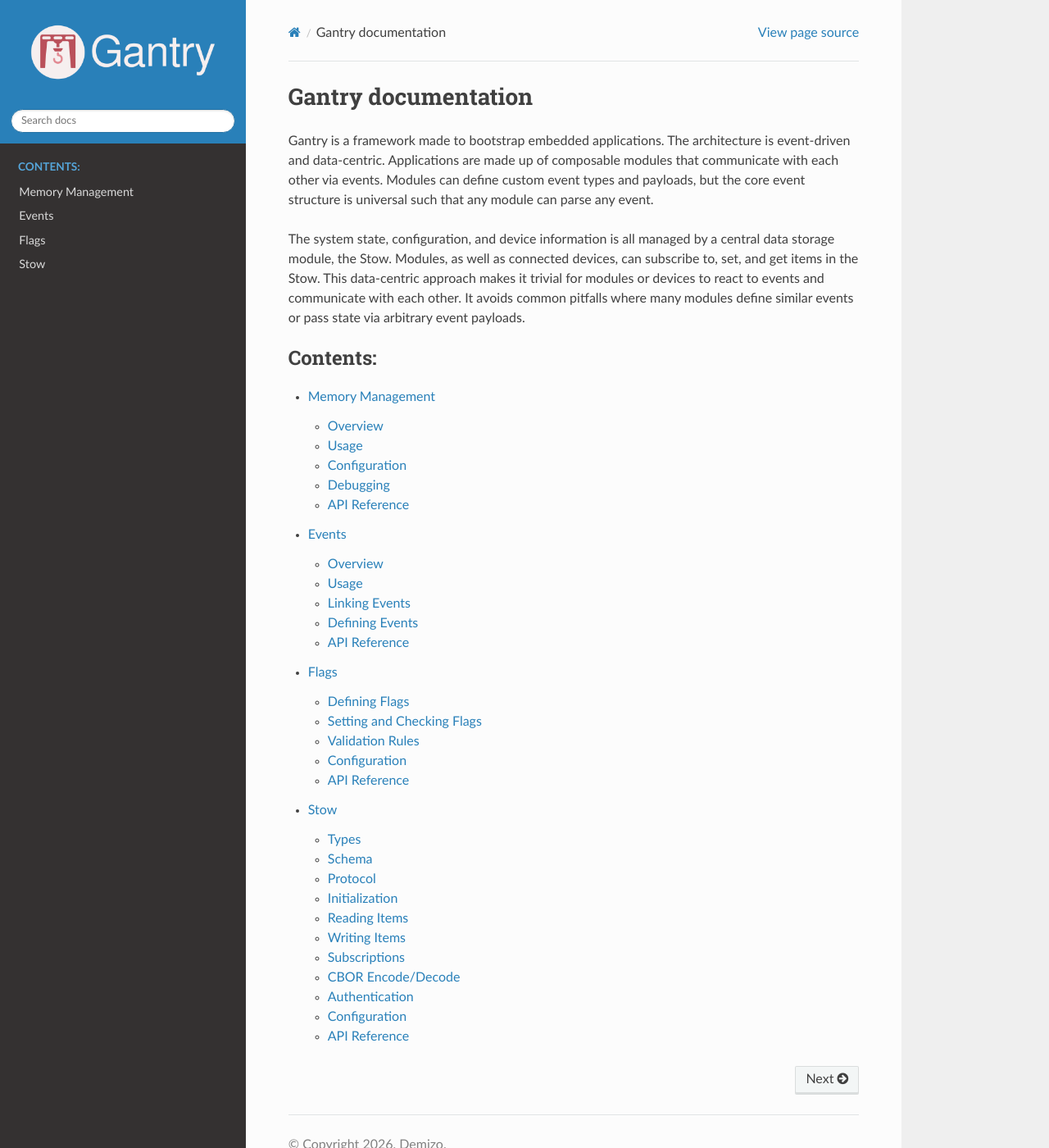
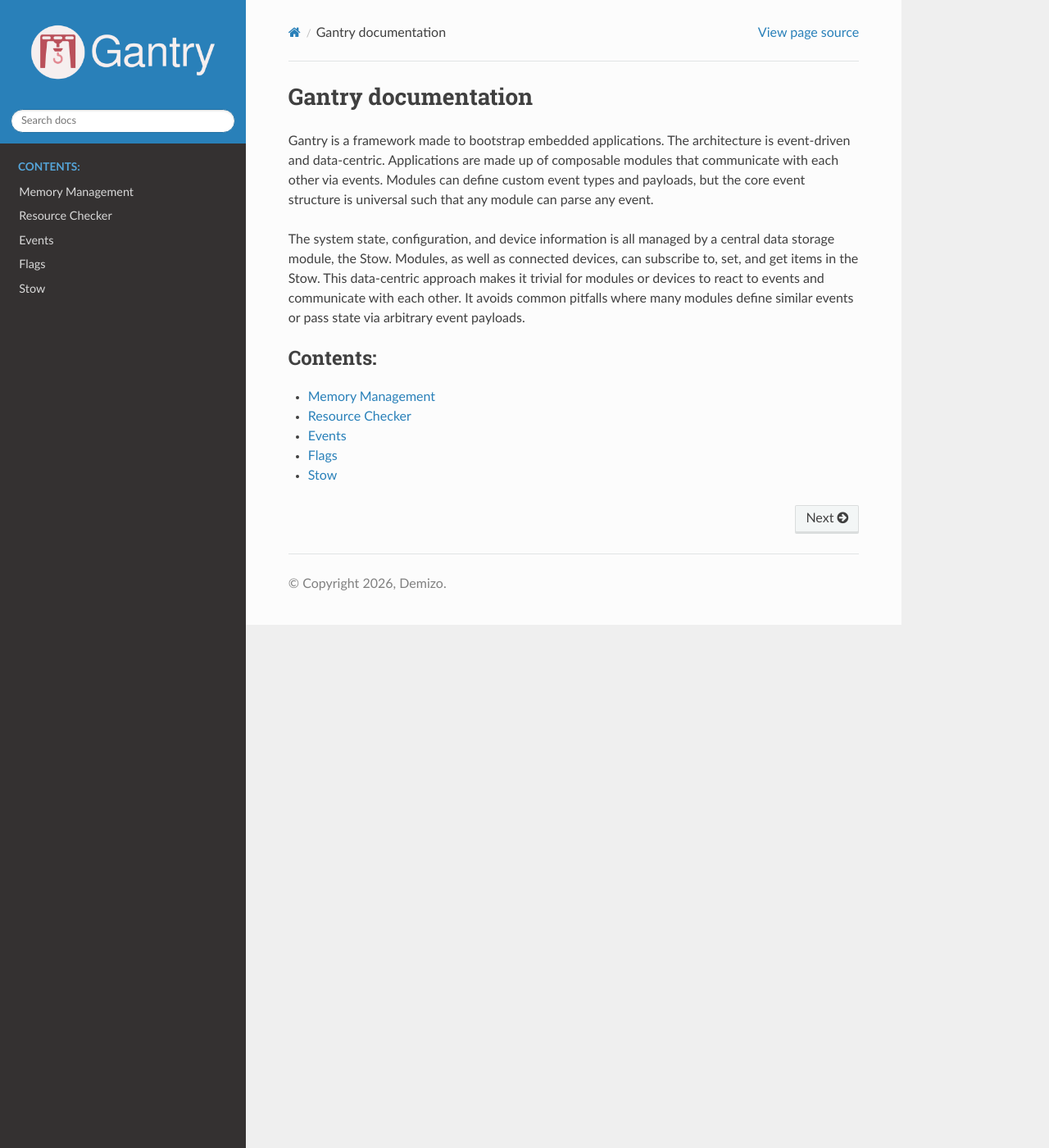
Before and after one commit to Demizo/Gantry, a Sphinx documentation site: the page built from docs/source/index.rst, in a window 1280 px wide and 1400 px high. Shown: the whole window at 82% size. Built offline with Sphinx 7.4.7 and the Read the Docs theme 3.1.0, drawn with Linux system fonts in a browser that asks for light colours; some of the changed lines change nothing that is shown.

Commit message:
feat: add resource checker docs

```diff
--- a/docs/source/index.rst
+++ b/docs/source/index.rst
@@ -6,10 +6,11 @@
 The system state, configuration, and device information is all managed by a central data storage module, the Stow. Modules, as well as connected devices, can subscribe to, set, and get items in the Stow. This data-centric approach makes it trivial for modules or devices to react to events and communicate with each other. It avoids common pitfalls where many modules define similar events or pass state via arbitrary event payloads.
 
 .. toctree::
-   :maxdepth: 2
+   :maxdepth: 1
    :caption: Contents:
 
    Memory Management <memory_management/index>
+   Resource Checker <resource_checker/index>
    Events <events/index>
    Flags <flags/index>
    Stow <stow/index>
--- a/docs/source/resource_checker/index.rst
+++ b/docs/source/resource_checker/index.rst
@@ -0,0 +1,75 @@
+================
+Resource Checker
+================
+
+Overview
+========
+
+The resource checker allows applications to ensure they are properly cleaning up or dereferencing resources to avoid leaks. The resource checker currently detects leaks of reference counted memory and dangling IRQ locks.
+
+Usage
+=====
+
+The resource checker will always run against the application when Gantry is included as a module. This will check your app for proper usage of memory allocation and referencing/dereferencing.
+
+Limitations
+-----------
+
+The resource checker relies on the ``spatch`` command provided by `Coccinelle <https://www.kernel.org/doc/html/v4.15/dev-tools/coccinelle.html>`_. Analysis will be skipped when Coccinelle is not available. Coccinelle is only officially provided for Linux and MacOS, a container may be required to run analysis on Windows.
+
+The resource checker only detects memory leaks within the scope of a single function. See :ref:`mem-leak-detection` for the rules around memory management. The resource checker currently only detects basic violations (something was allocated or referenced but not freed). It does not detect issues like double-frees. Note that the memory API itself protects against this.
+
+Defining Custom Resources
+-------------------------
+
+If the application creates additional functions that allocate or reference memory, it can define a ``resource_functions.yaml`` file at the root of the application directory. The resource checker will automatically run analysis against the functions defined in the ``resource_functions.yaml``. For example:
+
+.. code-block:: c
+
+    // Custom allocation function
+    int custom_alloc(void** block)
+    {
+      void* new_block = NULL;
+      int ret = mem_alloc(42, &new_block);
+      if (ret != SUCCESS)
+      {
+         // Alloc didn't succeed so there is nothing to free
+         NOT_REFERENCED(new_block);
+         return ret;
+      }
+
+      *block = new_block;
+
+      // The intent is to give ownership to the caller
+      PASS_OWNERSHIP(new_block);
+      return SUCCESS;
+    }
+
+``custom_alloc`` would be defined as the following function resource:
+
+.. code-block:: yaml
+
+    alloc_functions:
+    - name: custom_alloc
+        single_param: false
+
+This registers ``custom_alloc`` as a function that allocates memory and takes in a single parameter (the allocated block). If ``custom_alloc`` is used, the resource checker will automatically ensure that the memory is freed.
+
+The ``resource_functions.yaml`` has the following options: ``alloc_functions`` for functions that allocate or reference memory and ``dealloc_functions`` for functions that free or dereference memory.
+
+For each function, ``single_param`` must be set to ``true`` or ``false``. When set to ``true``, the resource checker knows that the first and only argument is the memory. When ``false``, the resource checker treats the **last** argument as the allocated memory. The following is a snippet from Gantry's built-in ``resource_functions.yaml``:
+
+.. code-block:: yaml
+
+
+    alloc_functions:
+    - name: MEM_ALLOC
+        single_param: false
+    - name: MEM_REF
+        single_param: true
+    ...
+
+    dealloc_functions:
+    - name: MEM_UNREF
+        single_param: true
+    ...
```
